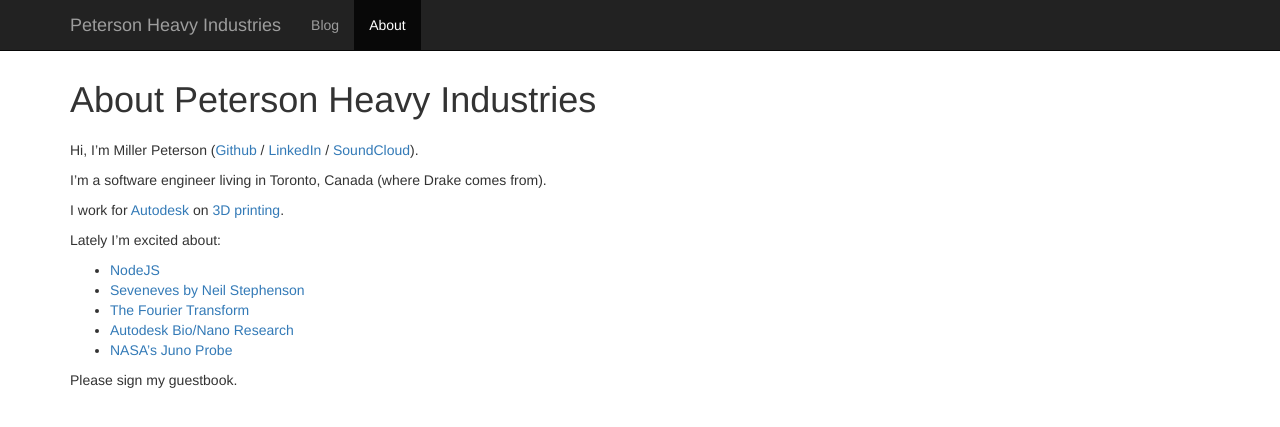
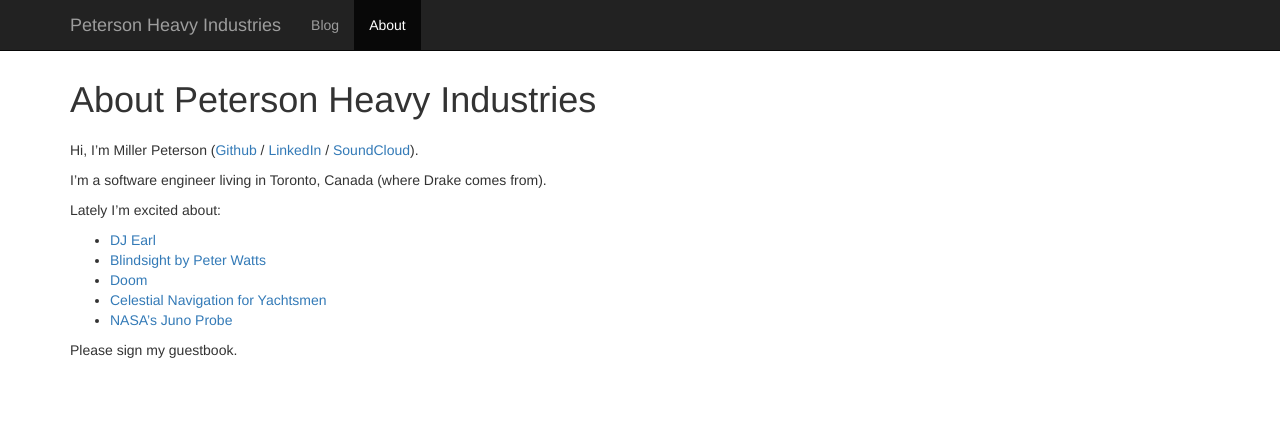
Before and after one commit to millerpeterson/millerpeterson.github.io, a Jekyll site: the page built from about.md, in a window 1280 px wide. Shown: the top 427 px of the page. Built offline with Jekyll 4.4.1, drawn with Linux system fonts in a browser that asks for light colours; comment, search, counter and statistics services are not loaded.

Commit message:
Update about

```diff
--- a/about.md
+++ b/about.md
@@ -8,14 +8,12 @@
 
 I'm a software engineer living in Toronto, Canada (where Drake comes from).
 
-I work for <a href="http://www.autodesk.com" target="_blank">Autodesk</a> on [3D printing](http://www.thingmaker.com).
-
 Lately I'm excited about:
 
-- [NodeJS](https://nodejs.org/en/)
-- [Seveneves by Neil Stephenson](https://en.wikipedia.org/wiki/Seveneves)
-- [The Fourier Transform](https://en.wikipedia.org/wiki/Fourier_transform)
-- [Autodesk Bio/Nano Research](https://www.autodeskresearch.com/groups/bionano)
+- [DJ Earl](https://soundcloud.com/djearlteckz)
+- [Blindsight by Peter Watts](http://www.goodreads.com/book/show/48484.Blindsight)
+- [Doom](https://www.youtube.com/watch?v=3SAFSz8yxrE)
+- [Celestial Navigation for Yachtsmen](http://pictures.abebooks.com/isbn/9780828600286-us-300.jpg)
 - [NASA's Juno Probe](https://www.nasa.gov/mission_pages/juno/main/index.html)
 
 Please sign my guestbook.
```
